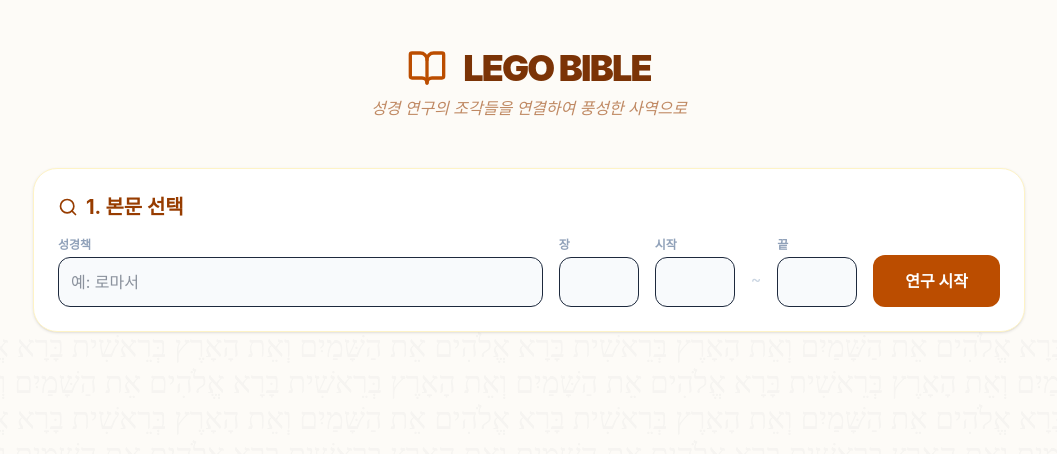
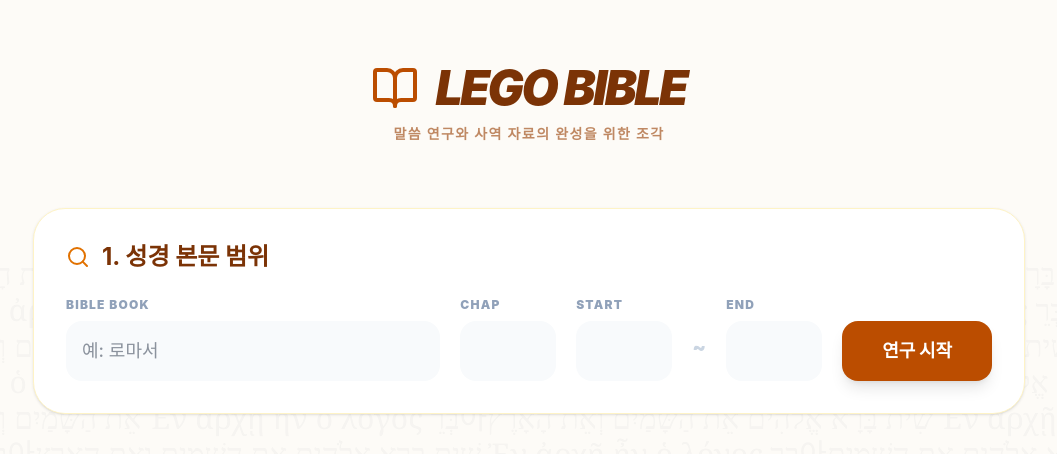
Before and after one commit to lego-bible/lego-bible, a React (Vite) app: page / in a window 1280 px wide. Shown: the top 454 px of the page, without its empty margins (111-1168 px from the left). Built offline with nearby package versions, Linux system fonts and the light colour scheme.

Commit message:
API 안정성 강화 및 UI 보강

```diff
--- a/src/App.jsx
+++ b/src/App.jsx
@@ -1,13 +1,14 @@
-import React, { useState, useRef } from 'react';
-import { BookOpen, Copy, Trash2, Search, Edit3, Loader2, FileText, CheckCircle, Mic, Users, LayoutGrid } from 'lucide-react';
+import React, { useState, useRef, useEffect } from 'react';
+import { BookOpen, Copy, Trash2, Search, Edit3, Loader2, FileText, CheckCircle, Mic, Users, LayoutGrid, AlertCircle } from 'lucide-react';
 
 /**
  * 💡 환경 변수 안전하게 가져오기
+ * Vite 환경에서 API 키를 가져올 때 발생할 수 있는 참조 에러를 방지하고 공백을 제거합니다.
  */
 const getApiKey = () => {
   try {
     const env = import.meta.env;
-    const key = env ? env.VITE_GEMINI_API_KEY : "AIzaSyAN3dEru7azCmgY4oW6R9RUefjmG0m4XwQ";
+    const key = env ? env.VITE_GEMINI_API_KEY : "AIzaSyDFexMx5okGxLNIaeITJ5sBPQfzdVMTdYM";
     return key ? key.trim() : "";
   } catch (e) {
     return "";
@@ -16,88 +17,8 @@ const getApiKey = () => {
 
 const apiKey = getApiKey();
 
-/**
- * 🚀 Gemini API 호출 유틸리티
- * 400 Bad Request를 완벽히 해결하기 위해 가장 표준적인 v1beta 구조를 사용합니다.
- */
-const fetchGeminiWithRetry = async (prompt, isJson = false) => {
-  if (!apiKey) {
-    throw new Error("API 키가 설정되지 않았습니다. Vercel 환경 변수(VITE_GEMINI_API_KEY)를 확인해주세요.");
-  }
-
-  // JSON 모드 안정성을 위해 v1beta 엔드포인트를 사용합니다.
-  const url = `https://generativelanguage.googleapis.com/v1beta/models/gemini-1.5-flash:generateContent?key=${apiKey}`;
-
-  // 프롬프트 구성
-  const fullPrompt = isJson
-    ? `${prompt}\n\n결과는 반드시 다른 설명 없이 순수한 JSON 데이터 형식으로만 응답하세요.`
-    : `당신은 전문적인 성경 학자이자 목회자입니다. 깊이 있는 신학적 통찰을 바탕으로 한국어로 답변하세요.\n\n요청사항: ${prompt}`;
-
-  // 🚨 400 에러 방지를 위한 표준 페이로드 구조
-  const payload = {
-    contents: [
-      {
-        role: "user",
-        parts: [{ text: fullPrompt }]
-      }
-    ],
-    generationConfig: {
-      temperature: 0.7,
-      maxOutputTokens: 4096,
-    }
-  };
-
-  // JSON 모드가 필요한 경우 스키마 설정 대신 MIME 타입만 지정 (가장 호환성 높음)
-  if (isJson) {
-    payload.generationConfig.responseMimeType = "application/json";
-  }
-
-  const delays = [1000, 2000, 4000, 8000, 16000];
-  let lastError = null;
-
-  for (let i = 0; i < 5; i++) {
-    try {
-      const response = await fetch(url, {
-        method: 'POST',
-        headers: { 'Content-Type': 'application/json' },
-        body: JSON.stringify(payload)
-      });
-
-      const responseData = await response.json();
-
-      if (!response.ok) {
-        console.error("Google API Error Detail:", responseData);
-        // 구글 서버가 보내주는 진짜 에러 메시지를 추출합니다.
-        const errorMessage = responseData.error?.message || "알 수 없는 오류가 발생했습니다.";
-
-        if (response.status === 400) {
-          throw new Error(`잘못된 요청(400): ${errorMessage}`);
-        }
-        if (response.status === 429) {
-          throw new Error("사용량 초과(429): 잠시 후 다시 시도해주세요.");
-        }
-        throw new Error(`API 오류 (${response.status}): ${errorMessage}`);
-      }
-
-      const text = responseData.candidates?.[0]?.content?.parts?.[0]?.text;
-      if (!text) throw new Error("응답 결과가 비어 있습니다.");
-      return text;
-
-    } catch (error) {
-      lastError = error;
-      // 네트워크 에러나 500번대 에러일 때만 재시도
-      if (i < 4 && (error.message.includes('50') || error.message.includes('Failed to fetch'))) {
-        await new Promise(res => setTimeout(res, delays[i]));
-      } else {
-        break; // 400번대 에러는 재시도하지 않고 즉시 중단
-      }
-    }
-  }
-
-  throw lastError;
-};
-
 export default function App() {
+  // --- 상태 관리 ---
   const [book, setBook] = useState('');
   const [chapter, setChapter] = useState('');
   const [startVerse, setStartVerse] = useState('');
@@ -115,12 +36,77 @@ export default function App() {
 
   const [copiedTop, setCopiedTop] = useState(false);
   const [copiedBottom, setCopiedBottom] = useState(false);
+  const [errorMessage, setErrorMessage] = useState("");
 
   const section3Ref = useRef(null);
 
+  // 에러 메시지 5초 후 자동 삭제
+  useEffect(() => {
+    if (errorMessage) {
+      const timer = setTimeout(() => setErrorMessage(""), 5000);
+      return () => clearTimeout(timer);
+    }
+  }, [errorMessage]);
+
+  /**
+   * 🚀 Gemini API 호출 유틸리티 (v1 정식 엔드포인트 사용)
+   */
+  const fetchGemini = async (prompt, isJson = false) => {
+    if (!apiKey) {
+      setErrorMessage("API 키가 설정되지 않았습니다. Vercel 환경 변수를 확인해주세요.");
+      return null;
+    }
+
+    // 가장 안정적인 v1 엔드포인트와 gemini-1.5-flash 조합
+    const url = `https://generativelanguage.googleapis.com/v1/models/gemini-1.5-flash:generateContent?key=${apiKey}`;
+
+    // 시스템 지침을 포함한 프롬프트 구성
+    const systemInstruction = "당신은 깊이 있는 신학적 지식을 갖춘 전문 성경 학자이자 목회자입니다. 모든 답변은 한국어로 작성하며, 가독성 있게 단락을 구분하세요.";
+    const fullPrompt = `${systemInstruction}\n\n요청사항: ${prompt}${isJson ? "\n\n반드시 결과는 다른 설명 없이 순수한 JSON 형식으로만 응답하세요." : ""}`;
+
+    const payload = {
+      contents: [{
+        parts: [{ text: fullPrompt }]
+      }],
+      generationConfig: {
+        temperature: 0.7,
+        maxOutputTokens: 4096,
+        ...(isJson ? { responseMimeType: "application/json" } : {})
+      }
+    };
+
+    try {
+      const response = await fetch(url, {
+        method: 'POST',
+        headers: { 'Content-Type': 'application/json' },
+        body: JSON.stringify(payload)
+      });
+
+      const data = await response.json();
+
+      if (!response.ok) {
+        console.error("API Error Response:", data);
+        const msg = data.error?.message || "알 수 없는 API 오류";
+        throw new Error(`[${response.status}] ${msg}`);
+      }
+
+      const text = data.candidates?.[0]?.content?.parts?.[0]?.text;
+      if (!text) throw new Error("응답 결과가 비어 있습니다.");
+      return text;
+
+    } catch (error) {
+      console.error("Fetch Error:", error);
+      setErrorMessage(error.message);
+      return null;
+    }
+  };
+
+  /**
+   * 🔍 1단계: 본문 연구 실행
+   */
   const handleResearch = async () => {
     if (!book || !chapter || !startVerse || !endVerse) {
-      alert("성경 본문을 입력해 주세요.");
+      setErrorMessage("성경 본문 정보(책, 장, 절)를 모두 입력해 주세요.");
       return;
     }
 
@@ -131,29 +117,34 @@ export default function App() {
 
     const prompt = `
       성경 본문: ${book} ${chapter}장 ${startVerse}절 ~ ${endVerse}절
-      위 본문을 (1)역사적 배경 (2)문맥과 구조 (3)핵심 단어와 신학 (4)현대적 적용의 순서로 분석하세요.
-      반드시 아래 JSON 형식을 지키세요:
+      위 본문을 (1)역사적 배경 (2)문맥 및 구조 (3)핵심 단어와 신학 (4)현대적 적용점으로 나누어 매우 상세히 분석해 주세요.
+      결과는 반드시 아래 JSON 형식을 지켜야 합니다:
       {
-        "researchContent": "분석 텍스트 내용",
-        "suggestedTopics": ["주제1", "주제2", "주제3"]
+        "researchContent": "상세 분석 텍스트",
+        "suggestedTopics": ["본문 기반 추천 주제 1", "본문 기반 추천 주제 2", "본문 기반 추천 주제 3"]
       }
     `;
 
+    const result = await fetchGemini(prompt, true);
+    if (result) {
       try {
-      const result = await fetchGeminiWithRetry(prompt, true);
         const parsed = JSON.parse(result);
         setResearchData(parsed.researchContent);
         setSuggestedTopics(parsed.suggestedTopics || []);
-    } catch (error) {
-      alert(`연구 실패: ${error.message}`);
-    } finally {
+      } catch (e) {
+        setResearchData(result);
+        setSuggestedTopics(["본문의 핵심 메시지"]);
+      }
+    }
     setIsResearching(false);
-    }
   };
 
+  /**
+   * 📝 2단계: 결과물(설교문 등) 생성 실행
+   */
   const handleGenerateOutput = async (outputType) => {
     if (!topic) {
-      alert("주제를 선택해 주세요.");
+      setErrorMessage("주제를 먼저 입력하거나 추천 주제를 선택해 주세요.");
       return;
     }
 
@@ -161,18 +152,23 @@ export default function App() {
     setActiveOutputTask(outputType);
     setOutputResult(null);
 
-    const prompt = `본문: ${book} ${chapter}:${startVerse}-${endVerse}\n주제: ${topic}\n형식: ${outputType}\n위 내용을 바탕으로 풍성한 사역 자료를 작성하세요.`;
+    const prompt = `
+      성경 본문: ${book} ${chapter}:${startVerse}-${endVerse}
+      선택한 주제: ${topic}
+      제작할 형식: ${outputType}
 
-    try {
-      const result = await fetchGeminiWithRetry(prompt, false);
+      위 정보를 바탕으로 전문적인 ${outputType}를 작성해 주세요.
+      구성은 서론, 본론(대지 3개 이상), 결론, 나눔을 위한 질문을 포함해야 하며 깊이 있는 신학적 통찰을 담아주세요.
+    `;
+
+    const result = await fetchGemini(prompt, false);
+    if (result) {
       setOutputResult({ type: outputType, content: result });
+      // 생성 후 결과창으로 부드럽게 스크롤
       setTimeout(() => window.scrollTo({ top: document.body.scrollHeight, behavior: 'smooth' }), 300);
-    } catch (error) {
-      alert(`생성 실패: ${error.message}`);
-    } finally {
+    }
     setIsGenerating(false);
     setActiveOutputTask('');
-    }
   };
 
   const handleCopy = (pos) => {
@@ -181,70 +177,88 @@ export default function App() {
     el.value = outputResult.content;
     document.body.appendChild(el);
     el.select();
+    try {
       document.execCommand('copy');
-    document.body.removeChild(el);
       if (pos === 'top') { setCopiedTop(true); setTimeout(() => setCopiedTop(false), 2000); }
       else { setCopiedBottom(true); setTimeout(() => setCopiedBottom(false), 2000); }
+    } catch (err) {
+      setErrorMessage("복사에 실패했습니다.");
+    }
+    document.body.removeChild(el);
   };
 
   return (
-    <div className="min-h-screen bg-[#FDFBF7] text-slate-800 font-sans relative">
+    <div className="min-h-screen bg-[#FDFBF7] text-slate-800 font-sans relative pb-24">
+      {/* --- 에러 알림 --- */}
+      {errorMessage && (
+        <div className="fixed top-6 left-1/2 -translate-x-1/2 z-[100] w-[90%] max-w-lg animate-in slide-in-from-top-4">
+          <div className="bg-red-600 text-white p-4 rounded-2xl shadow-2xl flex items-center space-x-3 border border-red-500">
+            <AlertCircle className="w-6 h-6 flex-shrink-0" />
+            <p className="text-sm font-semibold flex-1">{errorMessage}</p>
+            <button onClick={() => setErrorMessage("")} className="p-1 hover:bg-white/20 rounded-lg transition-colors">✕</button>
+          </div>
+        </div>
+      )}
+
+      {/* --- 배경 장식 --- */}
       <div className="fixed inset-0 pointer-events-none opacity-[0.03] overflow-hidden flex flex-wrap justify-center items-center z-0 text-3xl font-serif select-none">
-        {Array(10).fill("בְּרֵאשִׁית בָּרָא אֱלֹהִים אֵת הַשָּׁמַיִם וְאֵת הָאָרֶץ ").join('')}
+        {Array(12).fill("בְּרֵ아שִׁית בָּרָא אֱלֹהִים אֵת הַשָּׁמַיִם וְאֵת הָאָרֶץ Ἐν ἀρχῇ ἦν ὁ λόγος ").join('')}
       </div>
 
-      <div className="relative z-10 max-w-5xl mx-auto px-4 py-12">
-        <header className="flex flex-col items-center mb-12 space-y-2">
+      <div className="relative z-10 max-w-5xl mx-auto px-4 py-16">
+        <header className="flex flex-col items-center mb-16 space-y-3">
           <div className="flex items-center space-x-4">
-            <BookOpen className="w-10 h-10 text-amber-700" />
-            <h1 className="text-4xl font-black text-amber-900 tracking-tighter uppercase">Lego Bible</h1>
+            <BookOpen className="w-12 h-12 text-amber-700" />
+            <h1 className="text-5xl font-black text-amber-900 tracking-tighter uppercase italic">Lego Bible</h1>
           </div>
-          <p className="text-amber-800/60 font-medium italic">성경 연구의 조각들을 연결하여 풍성한 사역으로</p>
+          <p className="text-amber-800/60 font-bold tracking-widest text-sm uppercase">말씀 연구와 사역 자료의 완성을 위한 조각</p>
         </header>
 
-        <div className="space-y-8">
-          <section className="bg-white p-6 rounded-3xl shadow-sm border border-amber-100">
-            <h2 className="text-xl font-bold text-amber-800 mb-4 flex items-center">
-              <Search className="w-5 h-5 mr-2" /> 1. 본문 선택
+        <div className="space-y-10">
+          {/* 1. 성경 본문 선택 섹션 */}
+          <section className="bg-white p-8 rounded-[2rem] shadow-sm border border-amber-100">
+            <h2 className="text-2xl font-bold text-amber-900 mb-6 flex items-center">
+              <Search className="w-6 h-6 mr-3 text-amber-600" /> 1. 성경 본문 범위
             </h2>
-            <div className="flex flex-wrap items-end gap-4">
-              <div className="flex-1 min-w-[150px]">
-                <label className="block text-xs font-bold text-slate-400 mb-1">성경책</label>
-                <input type="text" className="w-full p-3 bg-slate-50 border rounded-xl outline-none" value={book} onChange={e => setBook(e.target.value)} placeholder="예: 로마서"/>
+            <div className="flex flex-wrap items-end gap-5">
+              <div className="flex-1 min-w-[180px]">
+                <label className="block text-xs font-black text-slate-400 mb-2 uppercase tracking-widest">Bible Book</label>
+                <input type="text" className="w-full p-4 bg-slate-50 border-0 rounded-2xl focus:ring-2 focus:ring-amber-500 outline-none text-lg font-medium" value={book} onChange={e => setBook(e.target.value)} placeholder="예: 로마서"/>
               </div>
-              <div className="w-20">
-                <label className="block text-xs font-bold text-slate-400 mb-1">장</label>
-                <input type="number" className="w-full p-3 bg-slate-50 border rounded-xl" value={chapter} onChange={e => setChapter(e.target.value)}/>
+              <div className="w-24">
+                <label className="block text-xs font-black text-slate-400 mb-2 uppercase tracking-widest">Chap</label>
+                <input type="number" className="w-full p-4 bg-slate-50 border-0 rounded-2xl outline-none text-lg font-medium" value={chapter} onChange={e => setChapter(e.target.value)}/>
               </div>
-              <div className="w-20">
-                <label className="block text-xs font-bold text-slate-400 mb-1">시작</label>
-                <input type="number" className="w-full p-3 bg-slate-50 border rounded-xl" value={startVerse} onChange={e => setStartVerse(e.target.value)}/>
+              <div className="w-24">
+                <label className="block text-xs font-black text-slate-400 mb-2 uppercase tracking-widest">Start</label>
+                <input type="number" className="w-full p-4 bg-slate-50 border-0 rounded-2xl outline-none text-lg font-medium" value={startVerse} onChange={e => setStartVerse(e.target.value)}/>
               </div>
-              <div className="pb-4 text-slate-300">~</div>
-              <div className="w-20">
-                <label className="block text-xs font-bold text-slate-400 mb-1">끝</label>
-                <input type="number" className="w-full p-3 bg-slate-50 border rounded-xl" value={endVerse} onChange={e => setEndVerse(e.target.value)}/>
+              <div className="pb-5 text-slate-300 font-black text-xl">~</div>
+              <div className="w-24">
+                <label className="block text-xs font-black text-slate-400 mb-2 uppercase tracking-widest">End</label>
+                <input type="number" className="w-full p-4 bg-slate-50 border-0 rounded-2xl outline-none text-lg font-medium" value={endVerse} onChange={e => setEndVerse(e.target.value)}/>
               </div>
-              <button onClick={handleResearch} disabled={isResearching} className="px-8 py-3.5 bg-amber-700 text-white rounded-xl font-bold hover:bg-amber-800 transition-all disabled:opacity-50">
-                {isResearching ? '연구 중...' : '연구 시작'}
+              <button onClick={handleResearch} disabled={isResearching} className="px-10 py-4 bg-amber-700 hover:bg-amber-800 text-white rounded-2xl font-black text-lg transition-all shadow-lg hover:shadow-amber-200 disabled:opacity-50 active:scale-95">
+                {isResearching ? <Loader2 className="w-6 h-6 animate-spin" /> : '연구 시작'}
               </button>
             </div>
           </section>
 
+          {/* 2. 본문 연구 결과 섹션 */}
           {researchData && (
-            <section className="bg-white p-6 rounded-3xl shadow-sm border border-amber-100 animate-in fade-in slide-in-from-bottom-2">
-              <h2 className="text-xl font-bold text-amber-800 mb-4 flex items-center">
-                <FileText className="w-5 h-5 mr-2" /> 2. 연구 분석
+            <section className="bg-white p-8 rounded-[2rem] shadow-sm border border-amber-100 animate-in fade-in slide-in-from-bottom-4 duration-500">
+              <h2 className="text-2xl font-bold text-amber-900 mb-6 flex items-center">
+                <FileText className="w-6 h-6 mr-3 text-amber-600" /> 2. 연구 분석 결과
               </h2>
-              <div className="prose max-w-none bg-amber-50/30 p-8 rounded-3xl border border-amber-100 whitespace-pre-wrap text-slate-700 leading-relaxed">
+              <div className="prose max-w-none bg-amber-50/30 p-10 rounded-[2rem] border border-amber-100 whitespace-pre-wrap text-slate-700 leading-relaxed text-lg">
                 {researchData}
               </div>
-              <div className="mt-8 pt-6 border-t border-slate-100">
-                <h3 className="text-lg font-bold text-amber-800 mb-3">주제 선택</h3>
-                <input type="text" className="w-full p-4 bg-slate-50 border rounded-xl outline-none" value={topic} onChange={e => setTopic(e.target.value)} placeholder="주제를 직접 쓰거나 아래 버튼을 누르세요."/>
-                <div className="mt-4 flex flex-wrap gap-2">
+              <div className="mt-10 pt-8 border-t border-slate-100">
+                <h3 className="text-xl font-bold text-amber-900 mb-4 flex items-center"><Edit3 className="w-6 h-6 mr-3 text-amber-600" /> 사역 주제 선택</h3>
+                <input type="text" className="w-full p-5 bg-slate-50 border-0 rounded-2xl outline-none focus:ring-2 focus:ring-amber-500 text-lg" value={topic} onChange={e => setTopic(e.target.value)} placeholder="원하는 사역 주제를 입력하거나 아래 추천 항목을 선택하세요."/>
+                <div className="mt-5 flex flex-wrap gap-3">
                   {suggestedTopics.map((t, i) => (
-                    <button key={i} onClick={() => setTopic(t)} className="px-4 py-2 bg-white border border-amber-200 rounded-full text-sm font-semibold text-amber-900 hover:bg-amber-50">
+                    <button key={i} onClick={() => setTopic(t)} className="px-5 py-2.5 bg-white border-2 border-amber-100 rounded-full text-sm font-bold text-amber-900 hover:bg-amber-100 hover:border-amber-300 transition-all shadow-sm">
                       {t}
                     </button>
                   ))}
@@ -253,16 +267,23 @@ export default function App() {
             </section>
           )}
 
+          {/* 3. 자료 제작 선택 섹션 */}
           {researchData && (
-            <section ref={section3Ref} className="bg-white p-6 rounded-3xl shadow-sm border border-amber-100">
-              <h2 className="text-xl font-bold text-amber-800 mb-6">3. 사역 자료 생성</h2>
-              <div className="grid grid-cols-1 sm:grid-cols-2 lg:grid-cols-4 gap-4">
-                {['설교문', '성경 공부교재', '비블리오드라마 교재', '공동체 활동 교재'].map((type) => {
+            <section ref={section3Ref} className="bg-white p-8 rounded-[2rem] shadow-sm border border-amber-100 animate-in fade-in slide-in-from-bottom-4 duration-500">
+              <h2 className="text-2xl font-bold text-amber-900 mb-8">3. 생성할 사역 자료 선택</h2>
+              <div className="grid grid-cols-1 sm:grid-cols-2 lg:grid-cols-4 gap-6">
+                {[
+                  { type: '설교문', icon: Mic, desc: '신학적 강해 및 메시지' },
+                  { type: '성경 공부교재', icon: FileText, desc: '소그룹 나눔과 질문지' },
+                  { type: '비블리오드라마 교재', icon: Users, desc: '입체적 성경 체험 가이드' },
+                  { type: '공동체 활동 교재', icon: LayoutGrid, desc: '적용 중심의 활동 프로그램' }
+                ].map(({ type, icon: Icon, desc }) => {
                   const isActive = activeOutputTask === type;
                   return (
-                    <button key={type} onClick={() => handleGenerateOutput(type)} disabled={!topic || isGenerating} className={`p-6 flex flex-col items-center rounded-2xl border-2 transition-all ${isActive ? 'border-amber-600 bg-amber-50' : 'border-slate-50 hover:border-amber-300'}`}>
-                      {isActive ? <Loader2 className="w-8 h-8 mb-2 animate-spin text-amber-600" /> : <Edit3 className="w-8 h-8 mb-2 text-amber-700" />}
-                      <span className="font-bold text-sm">{type}</span>
+                    <button key={type} onClick={() => handleGenerateOutput(type)} disabled={!topic || isGenerating} className={`p-8 flex flex-col items-center text-center rounded-[2rem] border-4 transition-all duration-300 ${isActive ? 'border-amber-600 bg-amber-50 shadow-inner' : 'border-slate-50 bg-white hover:border-amber-400 hover:shadow-xl hover:-translate-y-1'}`}>
+                      {isActive ? <Loader2 className="w-12 h-12 mb-4 animate-spin text-amber-600" /> : <Icon className="w-12 h-12 mb-4 text-amber-700" />}
+                      <span className="font-black text-xl mb-2">{type}</span>
+                      <span className="text-xs font-bold text-slate-400 leading-tight">{desc}</span>
                     </button>
                   );
                 })}
@@ -270,17 +291,23 @@ export default function App() {
             </section>
           )}
 
+          {/* 4. 최종 결과 출력 섹션 */}
           {outputResult && (
-            <section className="bg-white rounded-3xl shadow-xl border border-amber-200 overflow-hidden animate-in zoom-in-95">
-              <div className="bg-amber-700 px-6 py-4 flex justify-between items-center text-white">
-                <h2 className="font-bold">{outputResult.type} 완료</h2>
-                <div className="flex gap-2">
-                  <button onClick={() => setOutputResult(null)} className="px-3 py-1 bg-amber-800 rounded text-xs">삭제</button>
-                  <button onClick={() => handleCopy('top')} className="px-3 py-1 bg-white text-amber-900 rounded text-xs font-bold">{copiedTop ? '복사 완료' : '텍스트 복사'}</button>
+            <section className="bg-white rounded-[2.5rem] shadow-2xl border-4 border-amber-100 overflow-hidden animate-in zoom-in-95 duration-500">
+              <div className="bg-amber-800 px-8 py-6 flex justify-between items-center text-white">
+                <h2 className="text-xl font-black flex items-center"><CheckCircle className="w-6 h-6 mr-3 text-amber-300" /> {outputResult.type} 생성 완료</h2>
+                <div className="flex gap-3">
+                  <button onClick={() => setOutputResult(null)} className="px-5 py-2 bg-amber-900/50 rounded-xl text-xs font-black hover:bg-red-600 transition-colors uppercase">Delete</button>
+                  <button onClick={() => handleCopy('top')} className="px-5 py-2 bg-white text-amber-900 rounded-xl text-xs font-black hover:bg-amber-50 transition-colors uppercase">{copiedTop ? 'Copied!' : 'Copy Text'}</button>
                 </div>
               </div>
-              <div className="p-8 prose max-w-none whitespace-pre-wrap text-slate-800">
+              <div className="p-12 prose prose-amber max-w-none whitespace-pre-wrap text-xl leading-[1.8] text-slate-800 font-medium">
                 {outputResult.content}
+              </div>
+              <div className="bg-amber-50 px-8 py-6 border-t border-amber-100 flex justify-end">
+                <button onClick={() => handleCopy('bottom')} className="px-8 py-3 bg-amber-700 text-white rounded-xl font-black hover:bg-amber-800 transition-all shadow-md active:scale-95">
+                  {copiedBottom ? '클립보드 복사 완료' : '전체 내용 복사하기'}
+                </button>
               </div>
             </section>
           )}
```
Lines whose indentation alone changed are shown as unchanged.
